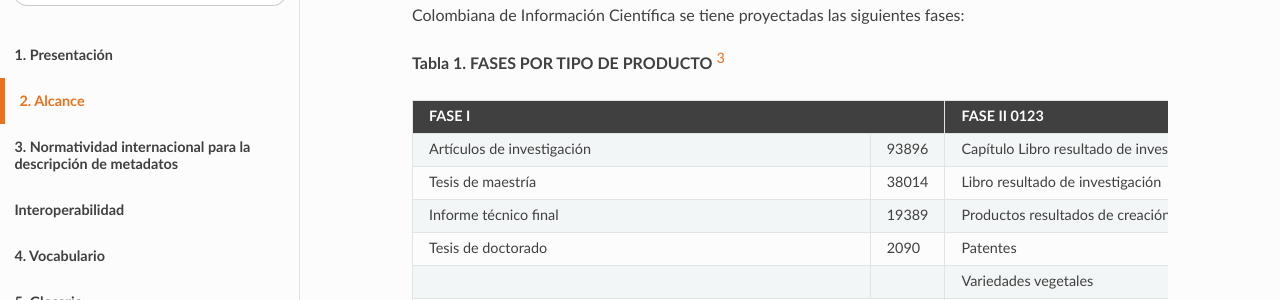
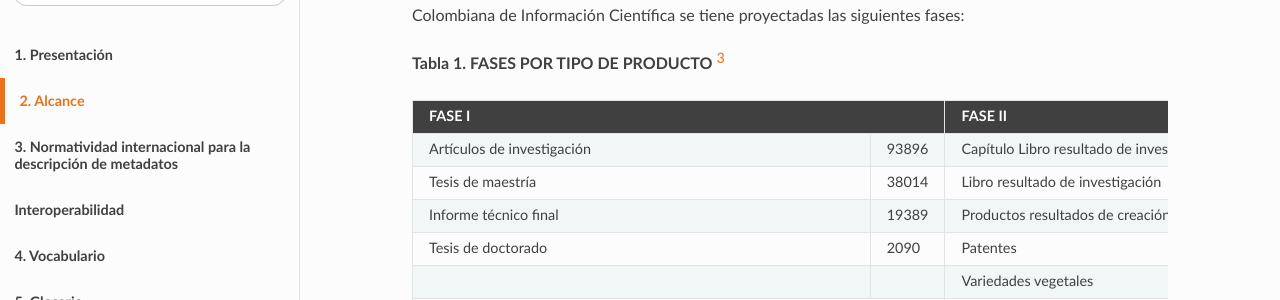
Before and after one commit to rcic/openaire4, a Sphinx documentation site: the page built from docs/use_of_oai_pmh.rst, in a window 1280 px wide and 900 px high, scrolled down 2699 px. Shown: the part 151-451 px from the top of the window. Built offline with Sphinx 7.4.7 and the Read the Docs theme 2.0.0, drawn with Linux system fonts in a browser that asks for light colours.

Commit message:
correccion

```diff
--- a/docs/use_of_oai_pmh.rst
+++ b/docs/use_of_oai_pmh.rst
@@ -13,7 +13,7 @@ Las directrices se propone implementarlas en diferentes fases, realizar ajustes
 - Productos resultados de actividades de apropiación social del conocimiento.
 - Productos de actividades relacionadas con la Formación de Recurso Humano en CTeI.
 
-**Los productos de investigación reconocidos en cada tipo según el modelo de medición de grupos de investigación , desarrollo tecnológico o innovación son** [#]_ :
+**Los productos de investigación reconocidos en cada tipo según el modelo de medición de grupos de investigación , desarrollo tecnológico o innovación son** [#]_:
 
 - Productos resultados de actividades de generación de nuevo conocimiento:
 
@@ -74,7 +74,7 @@ Para el proceso de evaluación, análisis e incorporación  de los productos de
 .. tabularcolumns:: |\Y{0.4}|\Y{0.1}|\Y{0.4}|\Y{0.1}|
 
 +---------------------------------------------------------------------------+----------------------------------------------------------------------------------------------------+
-| FASE I                                                                    | FASE II                                                                                     0123   |
+| FASE I                                                                    | FASE II                                                                                            |
 +===================================================================+=======+===========================================================================================+========+
 | Artículos de investigación                                        | 93896 | Capítulo Libro resultado de investigación                                                 | 9646   |
 +-------------------------------------------------------------------+-------+-------------------------------------------------------------------------------------------+--------+
```
